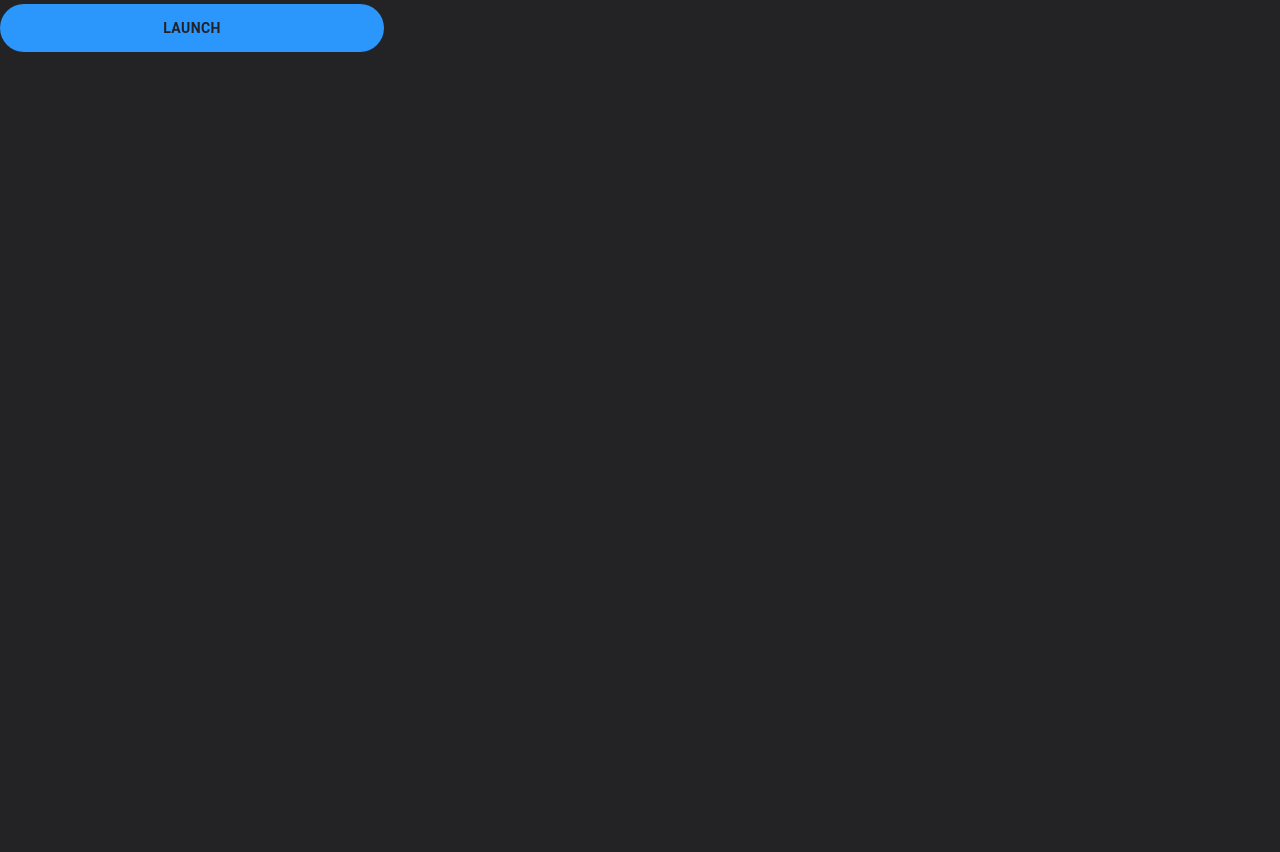
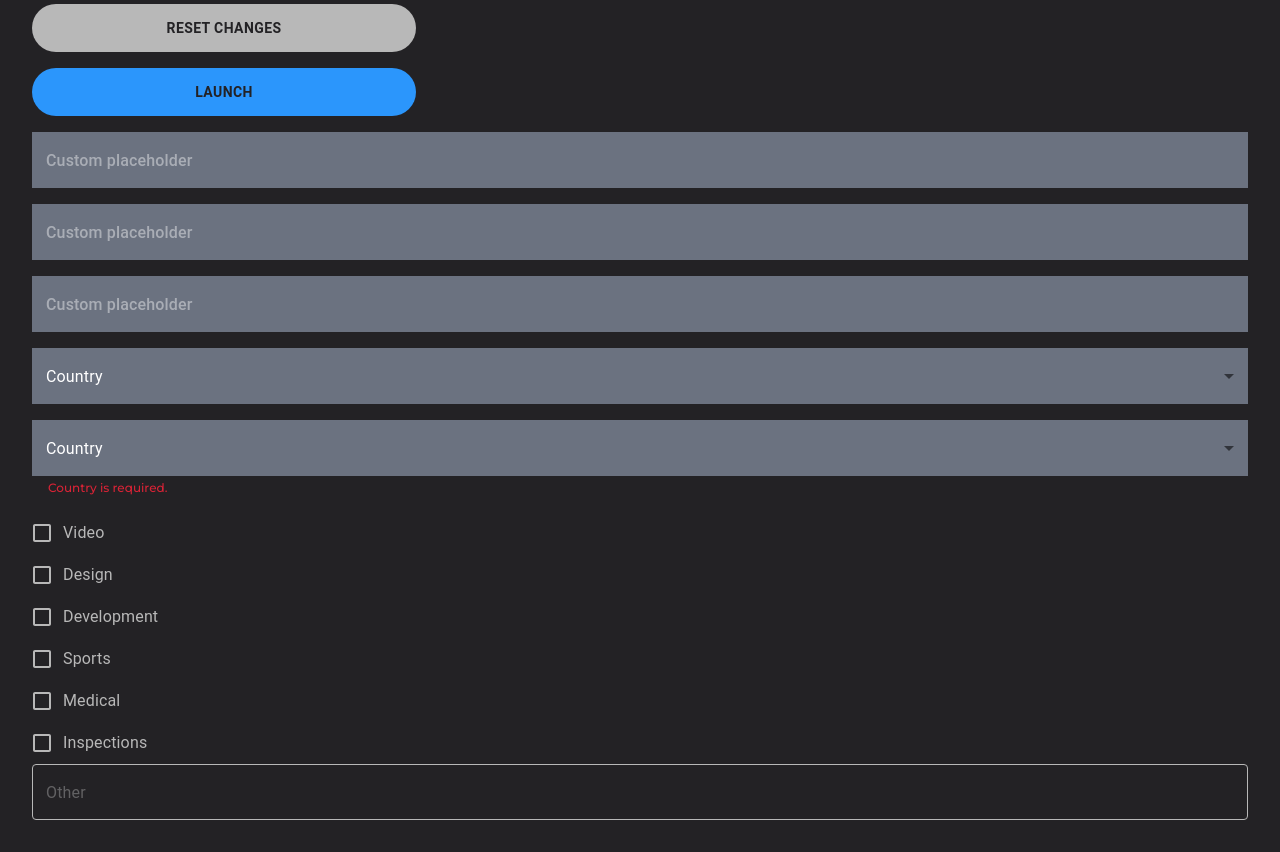
Before and after one commit to marceloafl/pacto-dashboard, a Next.js app: page / in a window 1280 px wide. Shown: the part 340-1192 px from the top of the page. Before the commit the page ends 800 px from the top, so only its background shows below. Built offline with nearby package versions, Linux system fonts and the light colour scheme.

Commit message:
feat: creating inputs and checkbox list

```diff
--- a/src/app/page.tsx
+++ b/src/app/page.tsx
@@ -1,10 +1,13 @@
 import Button from "@/components/button/Button";
 import OnboardingList, {
   IListItem,
-} from "@/components/list/onboardginToDo/OnboardingList";
+} from "@/components/list/onboardingToDo/OnboardingList";
 import Search from "@/components/search/input/Search";
 import { Montserrat } from "next/font/google";
 import AddIcon from "@mui/icons-material/Add";
+import Input from "@/components/input/default/Input";
+import CountryInput from "@/components/input/country/CountryInput";
+import CheckboxList from "@/components/list/checkbox-list/CheckboxList";
 
 const montserrat = Montserrat({
   weight: ["500", "700"],
@@ -32,7 +35,7 @@ const listItems: IListItem[] = [
 
 export default function Home() {
   return (
-    <main className={`${montserrat.className}`}>
+    <main className={`flex flex-col gap-4 p-8 ${montserrat.className}`}>
       <Search />
       <OnboardingList listItems={listItems} />
       <div className="flex flex-col gap-4 w-96">
@@ -42,6 +45,23 @@ export default function Home() {
         <Button theme="gray">reset changes</Button>
         <Button theme="blue">Launch</Button>
       </div>
+      <div className="flex flex-col gap-4">
+        <Input placeholder="Custom placeholder" type="text" />
+        <Input placeholder="Custom placeholder" type="password" />
+        <Input placeholder="Custom placeholder" type="email" />
+        <CountryInput />
+        <CountryInput error />
+      </div>
+      <CheckboxList
+        items={[
+          "Video",
+          "Design",
+          "Development",
+          "Sports",
+          "Medical",
+          "Inspections",
+        ]}
+      />
     </main>
   );
 }
--- /dev/null
+++ b/src/components/input/country/CountryInput.tsx
@@ -0,0 +1,64 @@
+import { MenuItem, TextField } from "@mui/material/";
+
+// TODO Check possibility of using the api
+// https://restcountries.com/v3.1/all
+const countries = [
+  {
+    label: "United States",
+    value: "United States",
+  },
+  {
+    label: "Brazil",
+    value: "Brazil",
+  },
+  {
+    label: "United Kingdom",
+    value: "United Kingdom",
+  },
+  {
+    label: "Japan",
+    value: "Japan",
+  },
+];
+
+interface IInputProps {
+  error?: boolean;
+}
+
+export default function CountryInput({ error = false }: IInputProps) {
+  return (
+    <section className="flex flex-col gap-1">
+      <TextField
+        select
+        defaultValue="none"
+        className="bg-gray-500 w-full"
+        sx={{
+          "& .MuiInputBase-input": {
+            color: "white",
+            "::placeholder": {
+              color: "text-pactto-gray",
+              fontWeight: 500,
+            },
+          },
+          "& .MuiOutlinedInput-root": {
+            "& fieldset": {
+              border: "none",
+            },
+          },
+        }}
+      >
+        <option value="none" disabled>
+          Country
+        </option>
+        {countries.map((option) => (
+          <option key={option.value} value={option.label}>
+            {option.value}
+          </option>
+        ))}
+      </TextField>
+      {error && (
+        <p className="text-pactto-red text-xs px-4">Country is required.</p>
+      )}
+    </section>
+  );
+}
--- /dev/null
+++ b/src/components/input/default/Input.tsx
@@ -0,0 +1,32 @@
+import { TextField } from "@mui/material/";
+
+interface IInputProps {
+  placeholder: string;
+  type?: "text" | "password" | "email";
+}
+
+export default function Input({ placeholder, type = "text" }: IInputProps) {
+  return (
+    <TextField
+      id="outlined-basic"
+      placeholder={placeholder}
+      type={type}
+      variant="outlined"
+      className="bg-gray-500 w-full"
+      sx={{
+        "& .MuiInputBase-input": {
+          color: "white",
+          "::placeholder": {
+            color: "text-pactto-gray",
+            fontWeight: 500,
+          },
+        },
+        "& .MuiOutlinedInput-root": {
+          "& fieldset": {
+            border: "none",
+          },
+        },
+      }}
+    />
+  );
+}
--- /dev/null
+++ b/src/components/list/checkbox-list/CheckboxList.tsx
@@ -0,0 +1,52 @@
+import {
+  Checkbox,
+  FormControlLabel,
+  FormGroup,
+  TextField,
+} from "@mui/material";
+import CheckBoxOutlineBlankIcon from "@mui/icons-material/CheckBoxOutlineBlank";
+import CheckBoxIcon from "@mui/icons-material/CheckBox";
+
+export default function CheckboxList({ items }: { items: string[] }) {
+  return (
+    <FormGroup className="flex flex-col text-pactto-gray">
+      {items?.map((item) => (
+        <FormControlLabel
+          control={
+            <Checkbox
+              icon={<CheckBoxOutlineBlankIcon className="text-pactto-gray" />}
+              checkedIcon={<CheckBoxIcon />}
+            />
+          }
+          key={item}
+          id={item}
+          aria-label={item}
+          label={item}
+        />
+      ))}
+      <TextField
+        id="outlined-basic"
+        placeholder="Other"
+        variant="outlined"
+        sx={{
+          "& .MuiOutlinedInput-root": {
+            borderWidth: "1px",
+            color: "var(--pactto-gray)",
+            "& fieldset": {
+              borderColor: "var(--pactto-gray)",
+            },
+            "&:hover fieldset": {
+              borderColor: "#ffffff",
+            },
+            "&.Mui-focused fieldset": {
+              borderColor: "var(--pactto-gray)",
+            },
+          },
+          "& .MuiInputBase-input": {
+            color: "var(--pactto-gray)",
+          },
+        }}
+      />
+    </FormGroup>
+  );
+}
--- a/src/styles/globals.css
+++ b/src/styles/globals.css
@@ -13,7 +13,7 @@
   --pactto-red: #d92336;
   --default-black: #232225;
   --secondary-black-bg: #2f2f2f;
-  --default-gray-elements: #bebebe;
+  --default-gray: #bebebe;
   --default-blue: #2b96fc;
 }
 
--- a/tailwind.config.ts
+++ b/tailwind.config.ts
@@ -22,7 +22,7 @@ const config: Config = {
         "pactto-green": "var(--pactto-green)",
         "pactto-red": "var(--pactto-red)",
         "default-black": "var(--default-black)",
-        "default-gray": "var(--default-gray-elements)",
+        "default-gray": "var(--default-gray)",
         "default-blue": "var(--default-blue)",
         "secondary-black-bg": "var(--secondary-black-bg)",
         // primary: "#ffba03",
```
Also changed, not shown: src/components/list/onboardingToDo/OnboardingList.data.tsx (renamed from src/components/list/onboardginToDo/OnboardingList.data.tsx), src/components/list/onboardingToDo/OnboardingList.tsx (renamed from src/components/list/onboardginToDo/OnboardingList.tsx).
